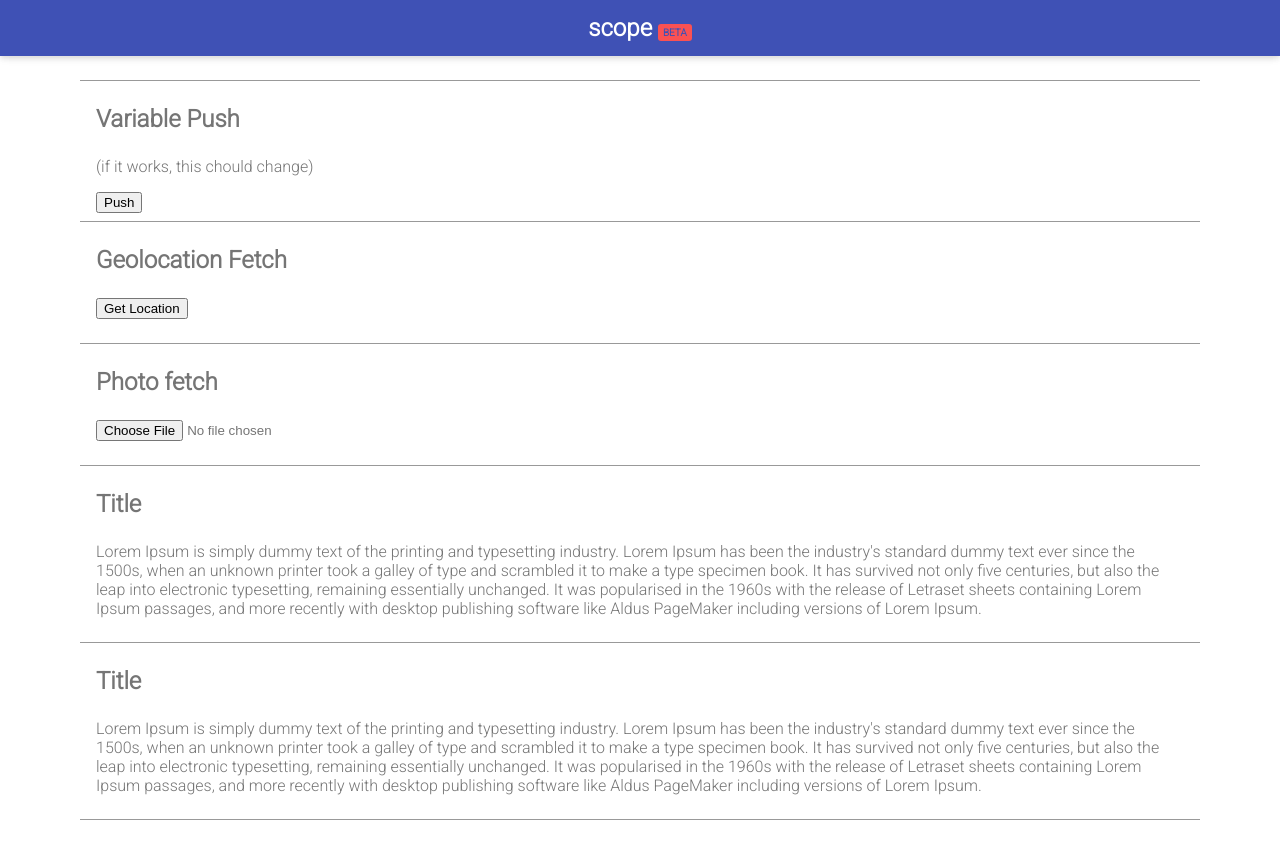
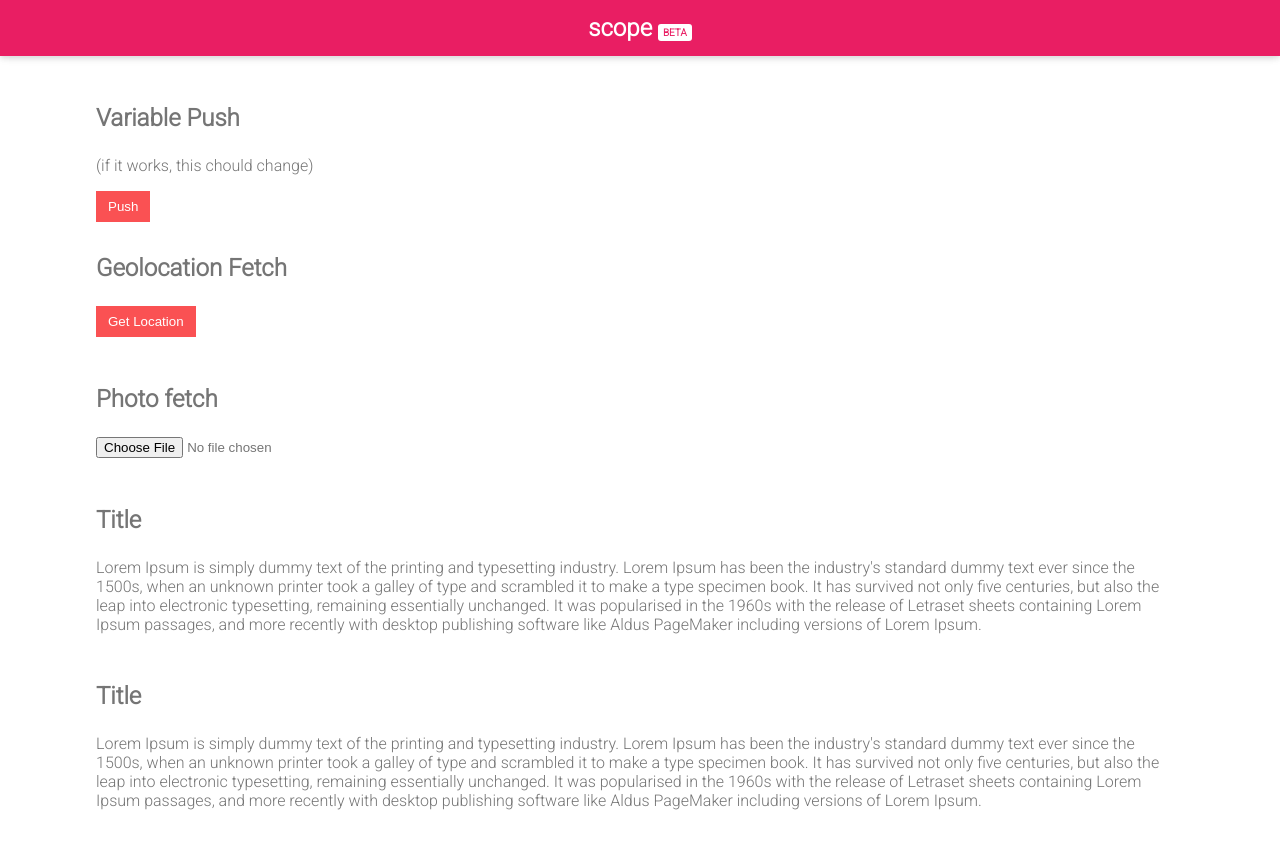
Before and after one commit to domainbn/scope-beta, a PHP site: page / in a window 1280 px wide. Before the commit the page ends 820 px from the top, so only its background shows below. Run offline with PHP 8.4, Linux system fonts and the light colour scheme.

Commit message:
Style change

```diff
--- a/style.css
+++ b/style.css
@@ -16,6 +16,22 @@ h3 {
     font-size: 24px;
 }
 
+button {
+    background: #FA5153;
+    color: white;
+    padding: 8px 12px;
+    border: 0;
+    cursor: pointer;
+}
+
+button:hover {
+    opacity: .8;
+}
+
+button:active {
+    opacity: .9;
+}
+
 .scp-dash {
     width: 100%;
     margin: 0 auto;
@@ -31,7 +47,7 @@ h3 {
 }
 
 .scp-hdr {
-    background: #3F51B5;
+    background: #E91E63;
     height: 56px;
     color: #fff;
     text-align: center;
@@ -46,8 +62,8 @@ h3 {
 }
 
 .scp-hdr span {
-    background: #FA5153;
-    color: #3F51B5;
+    background: #fff;
+    color: #E91E63;
     font-size: 10px;
     padding: 3px 5px;
     border-radius: 3px;
@@ -68,7 +84,7 @@ h3 {
     margin: 0 auto 16px auto;
     background: #fff;
     padding: 8px 16px;
-    border-bottom: 1px solid #999999;
+/*    border-bottom: 1px solid #999999;*/
 }
 
 .scp-post-title {
```
